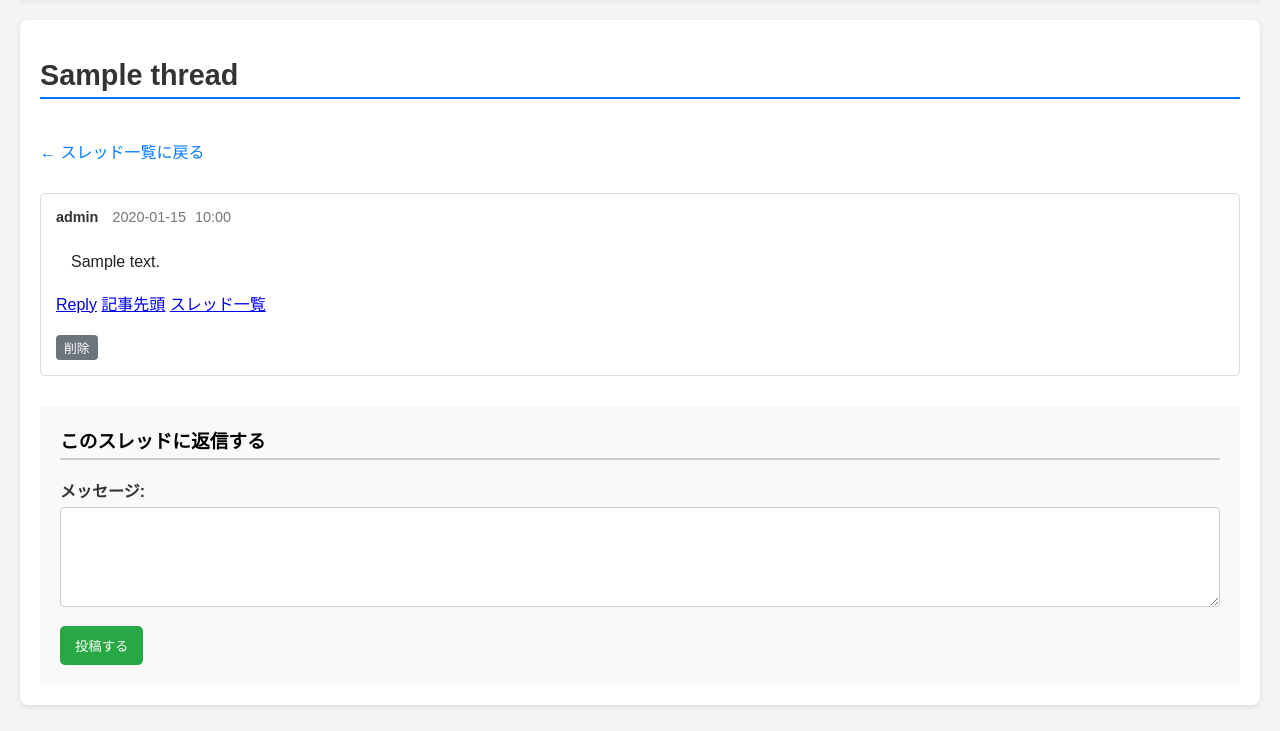
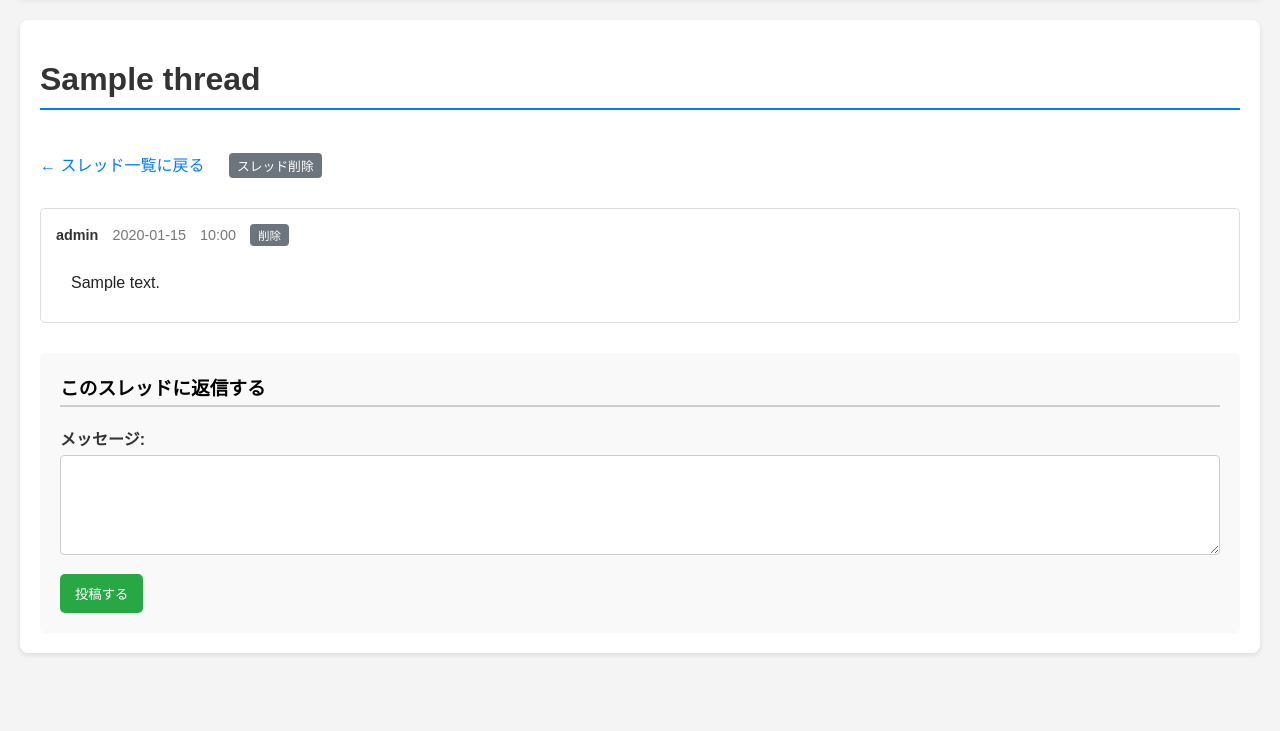
Before and after one commit to naniyatsu/MKNKBBS, a Flask app: page /thread/1 in a window 1280 px wide. Shown: the part 69-800 px from the top of the page. Run offline with Flask 3, Linux system fonts and the light colour scheme; a user stored in the database is signed in; tables that the repository leaves empty hold one stand-in row (values such as "Sample post"); some libraries are stand-ins or nearby versions.

Commit message:
Add files via upload

```diff
--- a/templates/_bbs_content.html
+++ b/templates/_bbs_content.html
@@ -2,14 +2,13 @@
 
     <div class="bbs-header">
         <h2>BBS</h2>
-        <a href="/new" class="new-thread-btn">記事作成</a>
+        <a href="/new" class="new-thread-btn">スレッド作成</a>
     </div>
 
     <ul class="thread-list">
         {% for thread in threads %}
 
         <li>
-
             <div class="thread-title-wrapper">
 
                 {% if thread.timestamp > three_days_ago %}
@@ -26,8 +25,9 @@
                 <span class="thread-date">{{ thread.timestamp.strftime('%Y-%m-%d') }}</span>
 
                 {% if current_user.is_admin %}
-                <form method="POST"
+                    <form method="POST"
                           action="{{ url_for('delete_thread', thread_id=thread.id) }}"
+                          style="display: inline;"
                           onsubmit="return confirm('【警告】スレッドごと削除します。\nこのスレッド内の「すべての投稿」も削除されますが、\n本当によろしいですか？');">
 
                         <button type="submit" class="delete-btn">削除</button>
--- /dev/null
+++ b/templates/_thread_detail_content.html
@@ -0,0 +1,62 @@
+<div class="thread-detail-wrapper">
+    <h1>{{ thread.title }}</h1>
+
+    <a href="#"
+       hx-get="{{ url_for('get_bbs_content') }}"
+       hx-target="#bbs-content-target"
+       hx-swap="innerHTML"
+       class="back-link">← スレッド一覧に戻る</a>
+
+    {% if current_user.is_admin %}
+        <form method="POST"
+              action="{{ url_for('delete_thread', thread_id=thread.id) }}"
+              style="display: inline; margin-left: 20px;"
+              onsubmit="return confirm('本当にこのスレッドを削除しますか？\n（すべての子投稿も削除されます）');">
+            <button type="submit" class="delete-btn">スレッド削除</button>
+        </form>
+    {% endif %}
+
+    <ul class="post-list">
+        {% for post in thread.posts %}
+        <li class="post-item">
+            <div class="post-meta">
+                <span class="post-author">{{ post.author.username }}</span>
+                <span style="margin-left: 10px;">{{ post.timestamp.strftime('%Y-%m-%d') }}</span>
+                <span style="margin-left: 10px;">{{ post.timestamp.strftime('%H:%M') }}</span>
+
+                {% if current_user.is_admin or current_user == post.author %}
+                    <form method="POST"
+                          action="{{ url_for('delete_post', post_id=post.id) }}"
+                          style="display: inline; margin-left: 10px;"
+                          onsubmit="return confirm('本当にこの投稿を削除しますか？');">
+                        <button type="submit" class="delete-btn">削除</button>
+                    </form>
+                {% endif %}
+            </div>
+            <div class="post-content">
+                {{ post.content | urlize }}
+            </div>
+        </li>
+        {% endfor %}
+    </ul>
+
+    {% if current_user.is_authenticated %}
+    <form class="reply-form"
+          method="POST"
+
+          hx-post="{{ url_for('thread_detail', thread_id=thread.id) }}"
+          hx-target="#bbs-content-target"
+          hx-swap="innerHTML"
+
+          >
+
+        <h3>このスレッドに返信する</h3>
+        <label for="content">メッセージ:</label>
+        <textarea id="content" name="content" required></textarea>
+        <button type="submit" class="submit-btn" onclick="this.form.reset()">投稿する</button>
+    </form>
+    {% else %}
+    <p class="post-meta">投稿するには、<a href="{{ url_for('login') }}">ログイン</a>してください。</p>
+    {% endif %}
+
+</div>
--- a/templates/thread_detail.html
+++ b/templates/thread_detail.html
@@ -2,132 +2,10 @@
 
 {% block title %}{{ thread.title }}{% endblock %}
 
-{% block head_style %}
-    <style>
-        /* (専用CSS - 既存のスタイル) */
-        .post-list {
-            margin-top: 30px;
-            padding-left: 0;
-            list-style: none;
-        }
-        .post-item {
-            background-color: #fff;
-            border: 1px solid #ddd;
-            border-radius: 5px;
-            padding: 15px;
-            margin-bottom: 15px;
-        }
-        .post-meta {
-            font-size: 0.9em;
-            color: #777;
-            margin-bottom: 10px;
-        }
-        .post-content {
-            white-space: pre-line;
-            color: #222;
-            padding-left: 15px;
-            padding-right: 15px;
-            margin-bottom: 20px;
-        }
-        .reply-form {
-            margin-top: 30px;
-            background-color: #f9f9f9;
-            padding: 20px;
-            border-radius: 5px;
-        }
-        .reply-form h3 {
-            margin-top: 0;
-            border-bottom: 2px solid #ccc;
-            padding-bottom: 5px;
-        }
-        textarea {
-            width: 100%;
-            min-height: 100px;
-            padding: 8px;
-            box-sizing: border-box;
-            border: 1px solid #ccc;
-            border-radius: 4px;
-            font-family: sans-serif;
-        }
-
-        /* ▼▼▼ 今回の追加 ▼▼▼ */
-        h1 {
-            font-size: 1.8em; /* H2に近いサイズに縮小 */
-            padding-bottom: 5px; /* 罫線の下の余白を微調整 */
-        }
-    </style>
-{% endblock %}
-
 {% block content %}
 <div class="container">
-    <h1>{{ thread.title }}</h1>
-
-    <a href="/" class="back-link">← スレッド一覧に戻る</a>
-
-    <ul class="post-list">
-        {% for post in thread.posts %}
-        <li class="post-item">
-            <div class="post-meta">
-                <span class="post-author">{{ post.author.username }}</span>
-
-                <span style="margin-left: 10px;">{{ post.timestamp.strftime('%Y-%m-%d') }}</span>
-                <span style="margin-left: 5px;">{{ post.timestamp.strftime('%H:%M') }}</span>
-            </div>
-
-            <div class="post-content" id="post-content-{{ post.id }}">
-                {{ post.content | urlize | safe }}
-            </div>
-
-
-            <div class="post-footer">
-                <a href="#reply-form-anchor"
-                   class="footer-link"
-                   onclick="quotePost({{ post.id }}, '{{ post.author.username }}')">Reply</a>
-
-                <a href="#" class="footer-link">記事先頭</a>
-
-                <a href="/" class="footer-link">スレッド一覧</a>
-
-                {% if current_user.is_admin %}
-                    <form method="POST"
-                          action="{{ url_for('delete_post', post_id=post.id) }}"
-                          class="footer-delete-form"
-                          onsubmit="return confirm('本当にこの投稿を削除しますか？');">
-
-                        <button type="submit" class="delete-btn">削除</button>
-                    </form>
-                {% endif %}
-            </div>
-        </li>
-        {% endfor %}
-    </ul>
-
-    {% if current_user.is_authenticated %}
-    <form class="reply-form"
-          method="POST"
-          action="{{ url_for('thread_detail', thread_id=thread.id) }}"
-          id="reply-form-anchor">
-
-        <h3>このスレッドに返信する</h3>
-        <label for="content">メッセージ:</label>
-        <textarea id="reply-textarea" name="content"></textarea>
-
-        <button type="submit" class="submit-btn">投稿する</button>
-    </form>
-    {% else %}
-    <p class="post-meta">投稿するには、<a href="/login">ログイン</a>してください。</p>
-    {% endif %}
-
+    <div id="bbs-content-target">
+        {% include '_thread_detail_content.html' %}
+    </div>
 </div>
-
-<script>
-    function quotePost(postId, authorUsername) {
-        var contentElement = document.getElementById('post-content-' + postId);
-        var content = contentElement.innerText.trim();
-        var quoteText = '> ' + authorUsername + ' 曰く:\n> ' + content.replace(/\n/g, '\n> ') + '\n\n';
-        var replyTextarea = document.getElementById('reply-textarea');
-        replyTextarea.value = quoteText;
-        replyTextarea.focus();
-    }
-</script>
 {% endblock %}
```
Also changed, not shown: templates/dashboard.html (+18 -14 lines).
